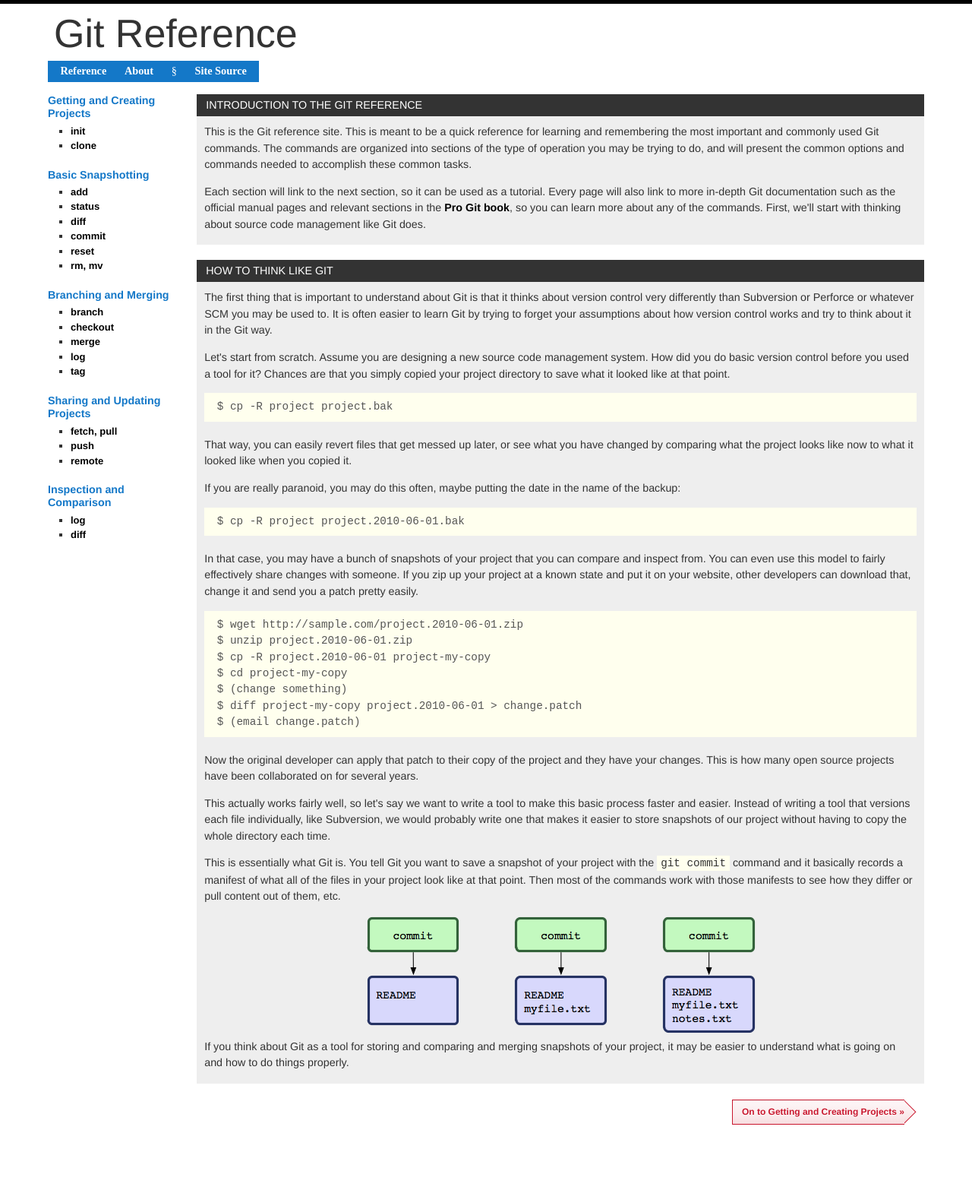
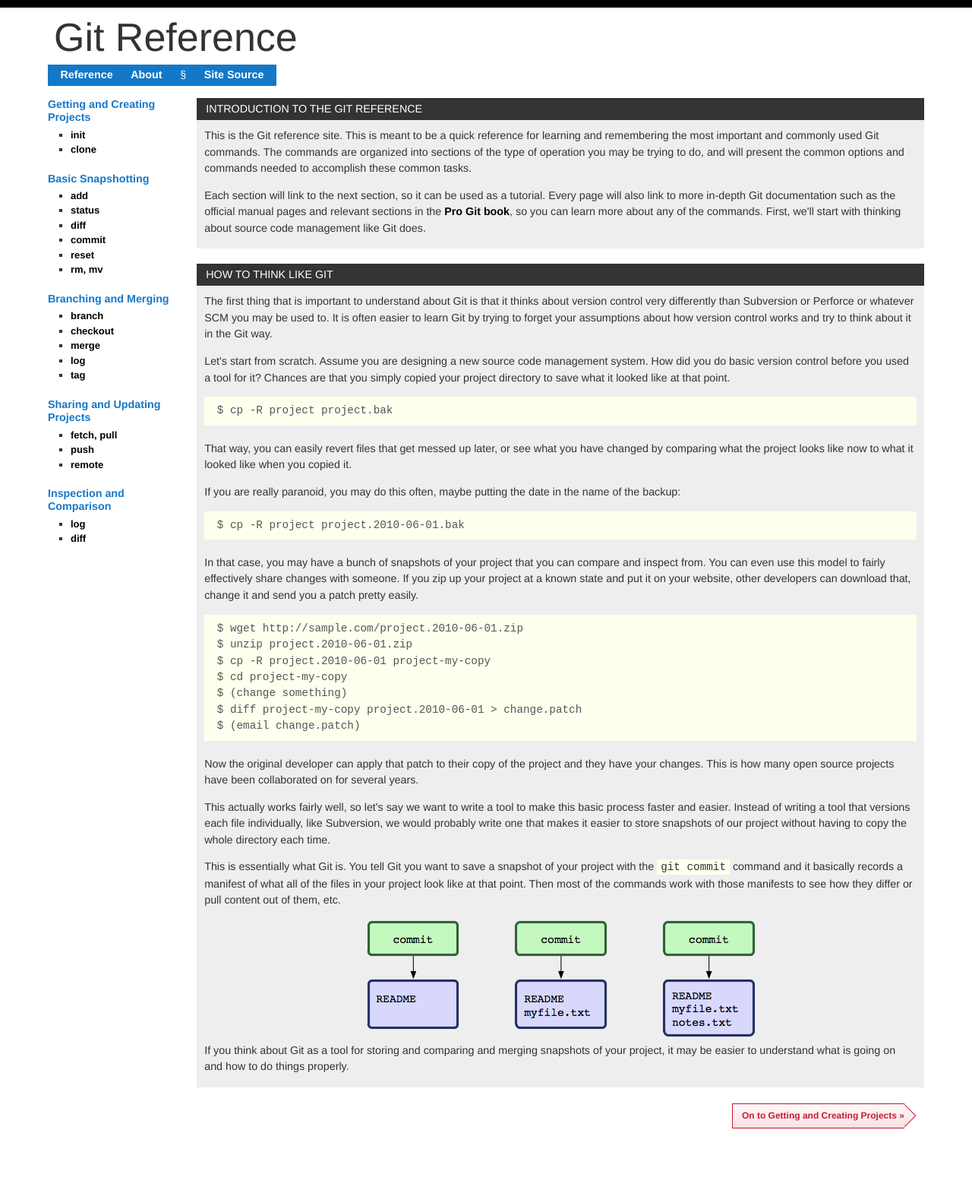
Before and after one commit to git/git-reference, a Jekyll site: the page built from index.html, in a window 1280 px wide. Shown: the whole page at 76% size. Built offline with Jekyll 4.4.1, drawn with Linux system fonts in a browser that asks for light colours; nearby versions of some CDN libraries; library files that are not in the unit come from our copies; before the commit the page ends 1521 px from its top, so only the background shows below that.

Commit message:
Normalized styles with GitHub.com for code and training.github.com for Sans-Serif

```diff
--- a/css/layout.css
+++ b/css/layout.css
@@ -3,10 +3,11 @@
 Grey Box Method - Layout CSS
 ----------------------------------------------- */
 
-body {
+html, body {
 	border-top: 5px solid #000;
 	color: #333;
 	padding: 0 0 40px;
+	font-family: "Helvetica Neue", Helvetica, Arial, sans-serif;
 }
 
 #about_me img { border: 5px solid #333; margin: 3px; }
@@ -45,7 +46,7 @@
 
 .box code.code {
   white-space:pre;
-  font-family:monospace;
+  font-family: Consolas, 'Liberation Mono', Courier, monospace;
   padding: 8px;
   background: #ffe;
   display: block;
@@ -62,7 +63,7 @@
 .hl { background: #eea; }
 
 .box h4 {
-  font-family:monospace;
+  font-family: Consolas, 'Liberation Mono', Courier, monospace;
   margin-top: 20px;
   color: #833;
 }
@@ -99,7 +100,6 @@
     padding-right: 10px;
     padding-left: 10px;
     display:inline;
-    font-family: "inconsolata-1","inconsolata-2";
     font-size: 1.1em;
 }
 
@@ -298,7 +298,7 @@
 	margin-bottom:1em;
 }
 blockquote {
-  font-family: "inconsolata-1","inconsolata-2";
+  font-family: Consolas, 'Liberation Mono', Courier, monospace;
   padding-left:1em;
   border-left:4px solid #ccc;
 }
```
